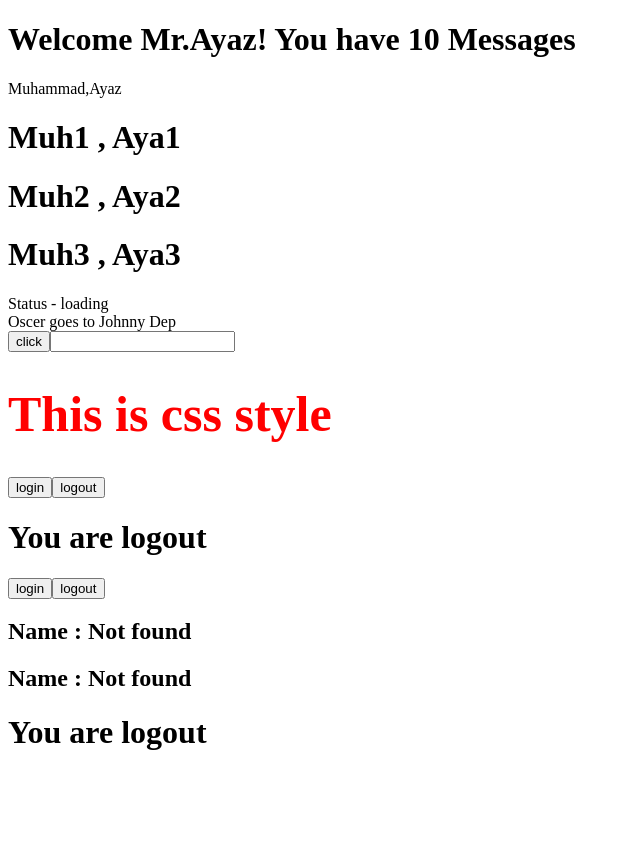
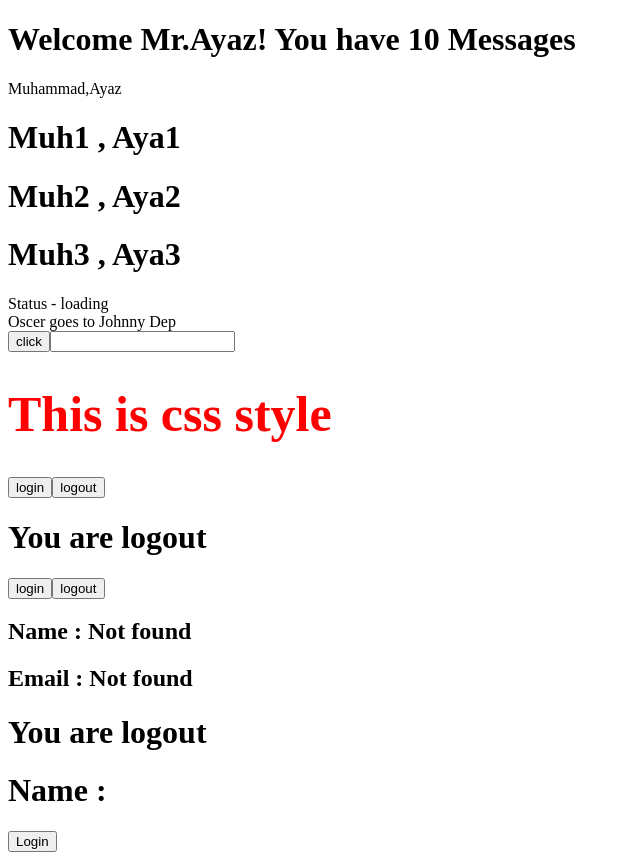
Before and after one commit to muhammadayaz77/TypeScript, a React (Vite) app in the folder React Typescript/React-Typescript/: page / in a window 1280 px wide. Shown: the whole page, without its empty margins (0-640 px from the left). Before the commit the page ends 800 px from the top, so only its background shows below. Built offline with nearby package versions, Linux system fonts and the light colour scheme.

Commit message:
add TypeAssertion component for type assertion demonstration; update App to include TypeAssertion and fix UserAuth email label

```diff
--- a/React Typescript/React-Typescript/src/App.tsx
+++ b/React Typescript/React-Typescript/src/App.tsx
@@ -1,4 +1,5 @@
 import UserAuth from "./components/Tut10/UserAuth"
+import TypeAssertion from "./components/Tut11/TypeAssertion"
 import Greet from "./components/Tut3/Greet"
 import Person from "./components/Tut4/Person"
 import PersonList from "./components/Tut4/PersonList"
@@ -50,6 +51,8 @@ function App() {
       <Auth />
       {/* Tut - =====(10)===== */}
       <UserAuth />
+      {/* Tut - =====(11)===== */}
+      <TypeAssertion />
 
     </div>
   )
--- a/React Typescript/React-Typescript/src/components/Tut10/UserAuth.tsx
+++ b/React Typescript/React-Typescript/src/components/Tut10/UserAuth.tsx
@@ -20,7 +20,7 @@ const UserAuth = () => {
       <button onClick={handleLogin}>login</button>
       <button onClick={handleLogout}>logout</button>
       <h2>Name : {auth?.name || "Not found"}</h2>
-      <h2>Name : {auth?.email || "Not found"}</h2>
+      <h2>Email : {auth?.email || "Not found"}</h2>
       <h1>You are {auth ? 'login' : 'logout'}</h1>
     </div>
   );
--- /dev/null
+++ b/React Typescript/React-Typescript/src/components/Tut11/TypeAssertion.tsx
@@ -0,0 +1,28 @@
+import { useState } from "react";
+
+type AuthProps = {
+  name : string,
+  email : string
+}
+
+const TypeAssertion = () => {
+  let [auth,setAuth] = useState<AuthProps>({} as AuthProps)
+  let login = () => {
+    setAuth({
+      name : 'ayaz',
+      email : 'A@a.com'
+    })
+  }
+  // let setErr = () => {
+  //   setAuth({})
+  // }
+  return (
+    <div>
+      <h1>Name : {auth?.name}</h1>
+      <button onClick={login}>Login</button>
+      {/* <button onClick={setErr}>Set Undefine</button> */}
+    </div>
+  );
+};
+
+export default TypeAssertion;
```
